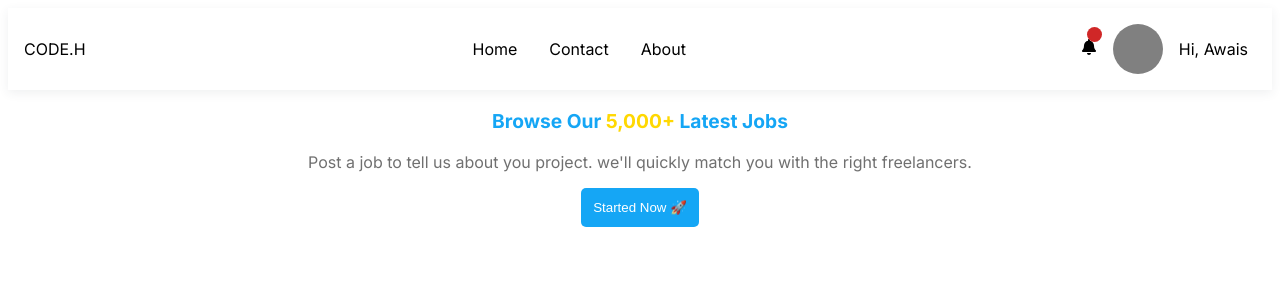
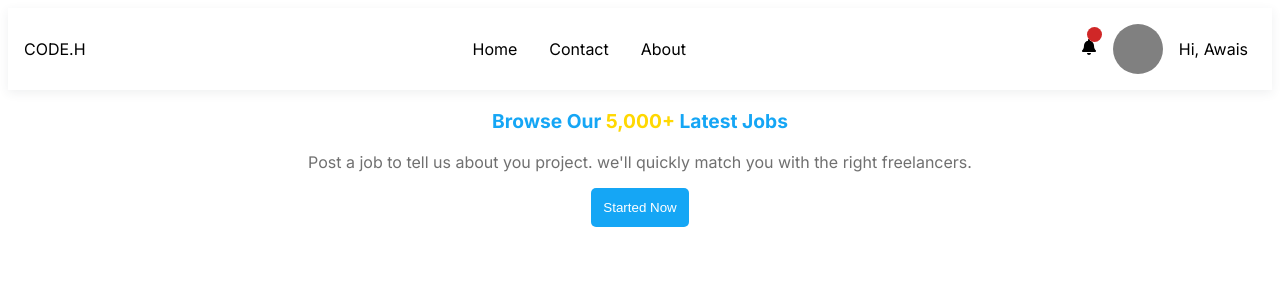
Before and after one commit to mawaisismail/codeHire-web-app-dev, a Next.js app: page / in a window 1280 px wide. Shown: the top 300 px of the page. Built offline with nearby package versions, Linux system fonts and the light colour scheme.

Commit message:
remove icon

```diff
--- a/src/components/Browse/Client.tsx
+++ b/src/components/Browse/Client.tsx
@@ -9,7 +9,7 @@ export const Client = () => {
         Post a job to tell us about you project. we'll quickly match you with
         the right freelancers.
       </p>
-      <button className={styles.button1}>Started Now 🚀</button>
+      <button className={styles.button1}>Started Now</button>
     </div>
   );
 };
```
